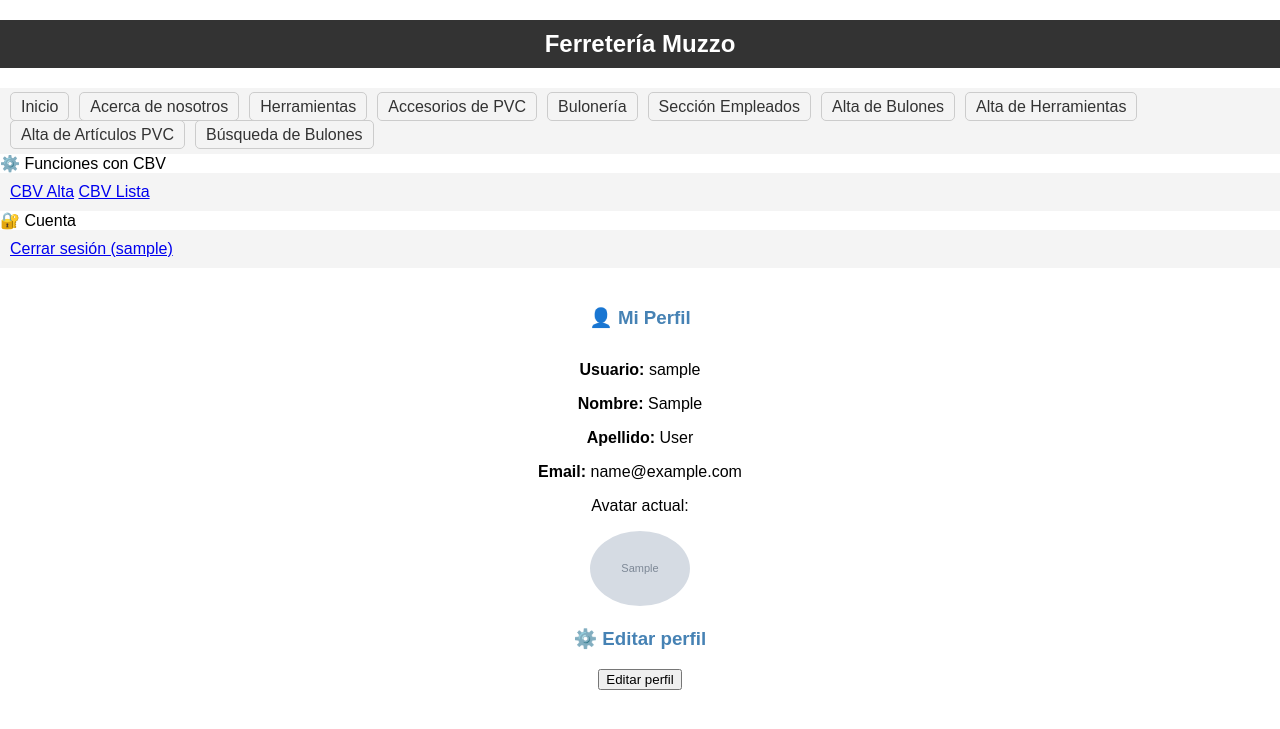
After one commit to Lucas-Muzzo/TuPrimeraPagina-MuzzoV2, a Django app: page /accounts/profile/ in a window 1280 px wide. The commit adds this page. Shown: the top 729 px of the page. Run offline with Django 5.2, Linux system fonts and the light colour scheme; a user stored in the database is signed in; tables that the repository leaves empty hold one stand-in row (values such as "Sample post"); grey boxes marked "Sample" are stand-in pictures.

Commit message:
edit profile y avatar listo

```diff
--- /dev/null
+++ b/accounts/templates/accounts/profile.html
@@ -0,0 +1,24 @@
+{% extends 'ferreteria/base.html' %}
+
+{% block contenido %}
+<h3 style="text-align: center; color: steelblue;">👤 Mi Perfil</h3>
+
+<div style="max-width: 400px; margin: 2rem auto; text-align: center;">
+    <p><strong>Usuario:</strong> {{ user.username }}</p>
+    <p><strong>Nombre:</strong> {{ user.first_name }}</p>
+    <p><strong>Apellido:</strong> {{ user.last_name }}</p>
+    <p><strong>Email:</strong> {{ user.email }}</p>
+    {% if user.avatar.imagen %}
+        <p>Avatar actual:</p>
+        <p><img src="{{ user.avatar.imagen.url }}" width="100" style="border-radius: 50%;"></p>
+    {% endif %}
+
+    <h3 style="text-align: center; color: steelblue;">⚙️ Editar perfil</h3>
+
+    <div style="text-align: center; margin-top: 1rem;">
+        <a href="{% url 'accounts:edit' %}" style="text-decoration: none;">
+            <button type="button">Editar perfil</button>
+        </a>
+    </div>
+</div>
+{% endblock %}
--- a/accounts/urls.py
+++ b/accounts/urls.py
@@ -1,15 +1,16 @@
 from django.urls import path
 from django.http import HttpResponse
 from accounts.views import (UserRegisterView, UserLoginView, UserChangeView, logout_view, AvatarUpdateView)
-
+from .views import profile_view
 
 app_name="accounts"
 
 urlpatterns = [
-    path("", UserLoginView.as_view(), name='login'),
+    path("", UserLoginView.as_view(), name='home'),
     path('signup/',UserRegisterView.as_view(), name='signup'),
     path('login/', UserLoginView.as_view(), name='login'),
     path('logout/', logout_view, name='logout'),
     path('change-user/',UserChangeView.as_view(), name='edit'),
     path('upload-avatar/',AvatarUpdateView.as_view(), name='upload-avatar'),
+    path('profile/', profile_view, name='profile'),
 ]
--- a/accounts/views.py
+++ b/accounts/views.py
@@ -15,7 +15,12 @@ from django.contrib.auth.mixins import LoginRequiredMixin
 from django.contrib.auth.decorators import login_required
 
 
+from django.shortcuts import render
+from django.contrib.auth.decorators import login_required
 
+@login_required
+def profile_view(request):
+    return render(request, 'accounts/profile.html', {'user': request.user})
 
 
 def logout_view(request):
@@ -27,7 +32,7 @@ def logout_view(request):
 class UserRegisterView(CreateView):
     template_name = 'accounts/signup.html'
     form_class = UserCreationForm
-    success_url = reverse_lazy('accounts:login')
+    success_url = reverse_lazy('accounts:home')
 
 
 class UserLoginView(LoginView):
@@ -59,7 +64,7 @@ class UserChangeView(LoginRequiredMixin, View):
         if user_form.is_valid() and avatar_form.is_valid():
             user_form.save()
             avatar_form.save()
-            return redirect('accounts:edit')
+            return redirect('accounts:profile')
         return render(request, 'accounts/change-user.html', {
             'user_form': user_form,
             'avatar_form': avatar_form,
@@ -70,8 +75,8 @@ class UserChangeView(LoginRequiredMixin, View):
 class AvatarUpdateView(LoginRequiredMixin, UpdateView):
     model = Avatar
     form_class = AvatarForm
-    template_name = 'accounts/upload_avatar.html'
-    success_url = reverse_lazy('accounts:upload_avatar')
+    template_name = 'accounts/upload-avatar.html'
+    success_url = reverse_lazy('accounts:upload-avatar')
 
     def get_object(self, queryset=None):
         avatar, _ = Avatar.objects.get_or_create(user=self.request.user)
--- a/ferreteria/templates/ferreteria/base.html
+++ b/ferreteria/templates/ferreteria/base.html
@@ -52,14 +52,16 @@
     <nav>
         <ul>
             <li><a href="{% url 'ferreteria:home' %}">Inicio</a></li>
+            <li><a href="{% url 'ferreteria:acerca-de' %}">Acerca de nosotros</a></li>
             <li><a href="{% url 'ferreteria:herramientas' %}">Herramientas</a></li>
             <li><a href="{% url 'ferreteria:accesoriospvc' %}">Accesorios de PVC</a></li>
             <li><a href="{% url 'ferreteria:buloneria' %}">Bulonería</a></li>
+            <li><a href="{% url 'accounts:login' %}">Sección Empleados</a></li>
             <li><a href="{% url 'ferreteria:alta-bulones' %}">Alta de Bulones</a></li>
             <li><a href="{% url 'ferreteria:alta-herramientas' %}">Alta de Herramientas</a></li>
             <li><a href="{% url 'ferreteria:alta-pvc' %}">Alta de Artículos PVC</a></li>
             <li><a href="{% url 'ferreteria:buscar-bulones' %}">Búsqueda de Bulones</a></li>
-            <li><a href="{% url 'ferreteria:acerca-de' %}">Acerca de nosotros</a></li>
+
 
         </ul>
     </nav>
@@ -77,7 +79,7 @@
     <div class="nav-title">🔐 Cuenta</div>
     <nav>
         {% if user.is_authenticated %}
-            <a href="{% url 'accounts:logout' %}">Cerrar sesión ({{ user.username }})</a>
+                <a href="{% url 'accounts:logout' %}">Cerrar sesión ({{ user.username }})</a>
         {% else %}
             <a href="{% url 'accounts:login' %}">Iniciar sesión</a>
             <a href="{% url 'accounts:signup' %}">Registrarse</a>
--- a/proyectotp3/settings.py
+++ b/proyectotp3/settings.py
@@ -123,10 +123,10 @@ STATIC_URL = 'static/'
 
 DEFAULT_AUTO_FIELD = 'django.db.models.BigAutoField'
 
-LOGIN_REDIRECT_URL = '/ferreteria/'  # o donde quieras que vayan al iniciar sesión
+# o donde quieras que vayan al iniciar sesión
 LOGOUT_REDIRECT_URL = '/ferreteria/login/'  # opcional
-
+LOGIN_REDIRECT_URL = '/accounts/profile/'
 import os
 
 MEDIA_URL = '/media/'
-MEDIA_ROOT = os.path.join(BASE_DIR, 'media')
+MEDIA_ROOT = BASE_DIR / 'media'
```
Also changed, not shown: ferreteria/templates/ferreteria/home.html (+19 -13 lines), media/avatares/avatarimage.png (renamed from avatares/avatarimage.png).
